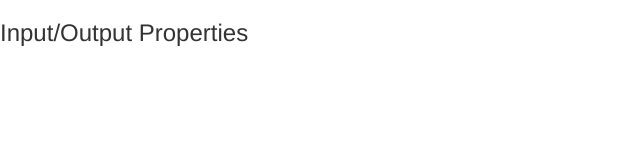
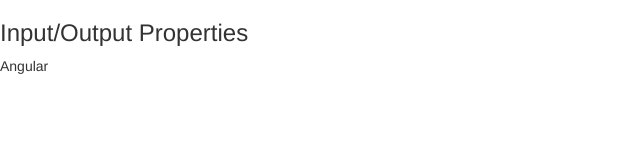
Before and after one commit to sansou/data-biding, an Angular app: page / in a window 1280 px wide. Shown: the top 160 px of the page, without its empty margins (0-640 px from the left). Built offline with nearby package versions, Linux system fonts and the light colour scheme.

Commit message:
Reusando Componentes com Input properties

```diff
--- a/src/app/app.module.ts
+++ b/src/app/app.module.ts
@@ -9,11 +9,13 @@
 import { AppComponent } from './app.component';
 import { DataBindingComponent } from './data-binding/data-binding.component';
 import { MeuFormModule } from './meu-form/meu-form.module';
+import { InputPropertyComponent } from './input-property/input-property.component';
 
 @NgModule({
   declarations: [
     AppComponent,
     DataBindingComponent,
+    InputPropertyComponent,
   ],
   imports: [
     BrowserModule,
--- a/src/app/data-binding/data-binding.component.html
+++ b/src/app/data-binding/data-binding.component.html
@@ -85,5 +85,6 @@
   <article>
     <h3>Input/Output Properties</h3>
 
+    <app-curso [nome]="nomeDoCurso"></app-curso>
   </article>
 </section>
--- a/src/app/data-binding/data-binding.component.ts
+++ b/src/app/data-binding/data-binding.component.ts
@@ -15,12 +15,8 @@
   valorSalvo: string ='';
   isMouseOver: boolean = false;
 
-  nome: string = 'abc';
+  nomeDoCurso:string ='Angular';
 
-  pessoa : any = {
-    nome: 'Thales',
-    idade: '18'
-  }
   getValor(){
     return 2;
   }
--- /dev/null
+++ b/src/app/input-property/input-property.component.html
@@ -0,0 +1 @@
+<p>{{nomeCurso }}</p>
--- /dev/null
+++ b/src/app/input-property/input-property.component.ts
@@ -0,0 +1,17 @@
+import { Component, Input, OnInit } from '@angular/core';
+
+@Component({
+  selector: 'app-curso',
+  templateUrl: './input-property.component.html',
+  styleUrls: ['./input-property.component.css']
+})
+export class InputPropertyComponent implements OnInit {
+
+  @Input('nome') nomeCurso: string = '';
+
+  constructor() { }
+
+  ngOnInit(): void {
+  }
+
+}
```
Also changed, not shown: src/app/input-property/input-property.component.css (added), 1 other file (tests, documents, lock files or other folders).
